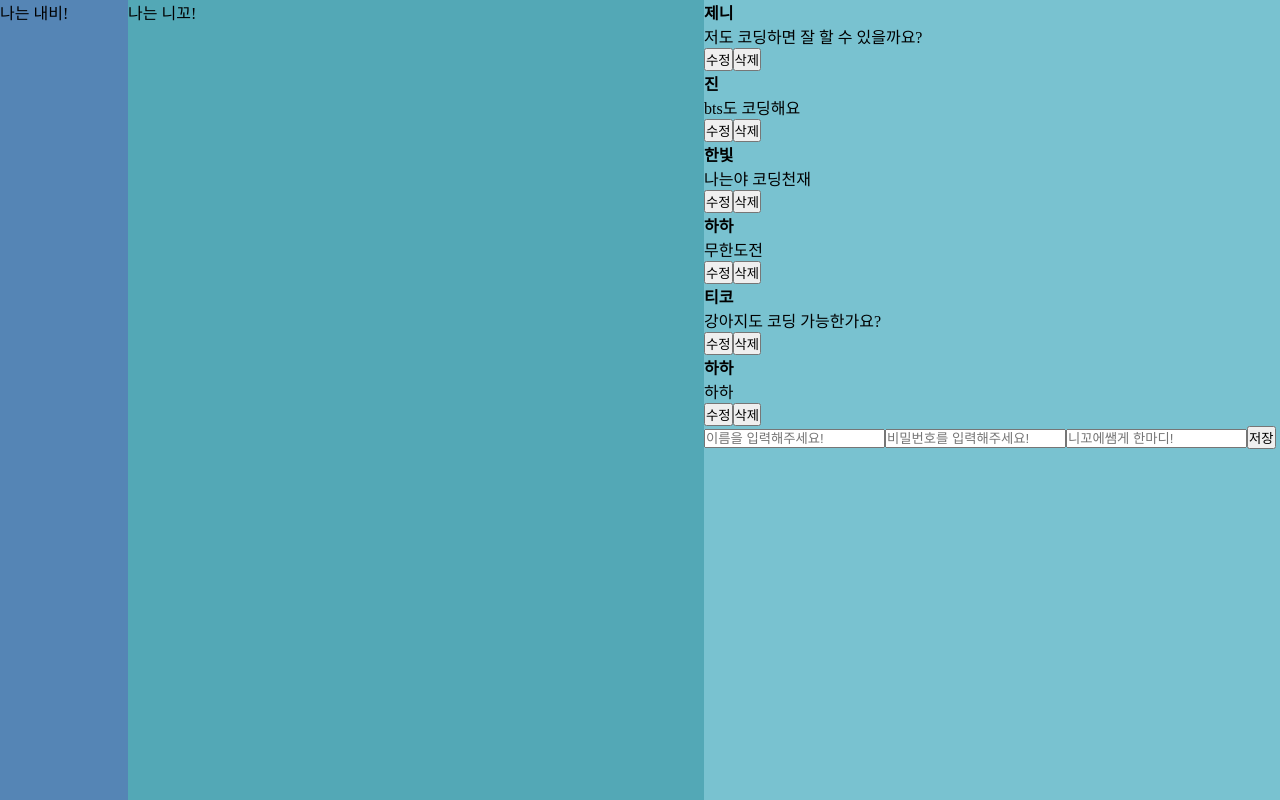
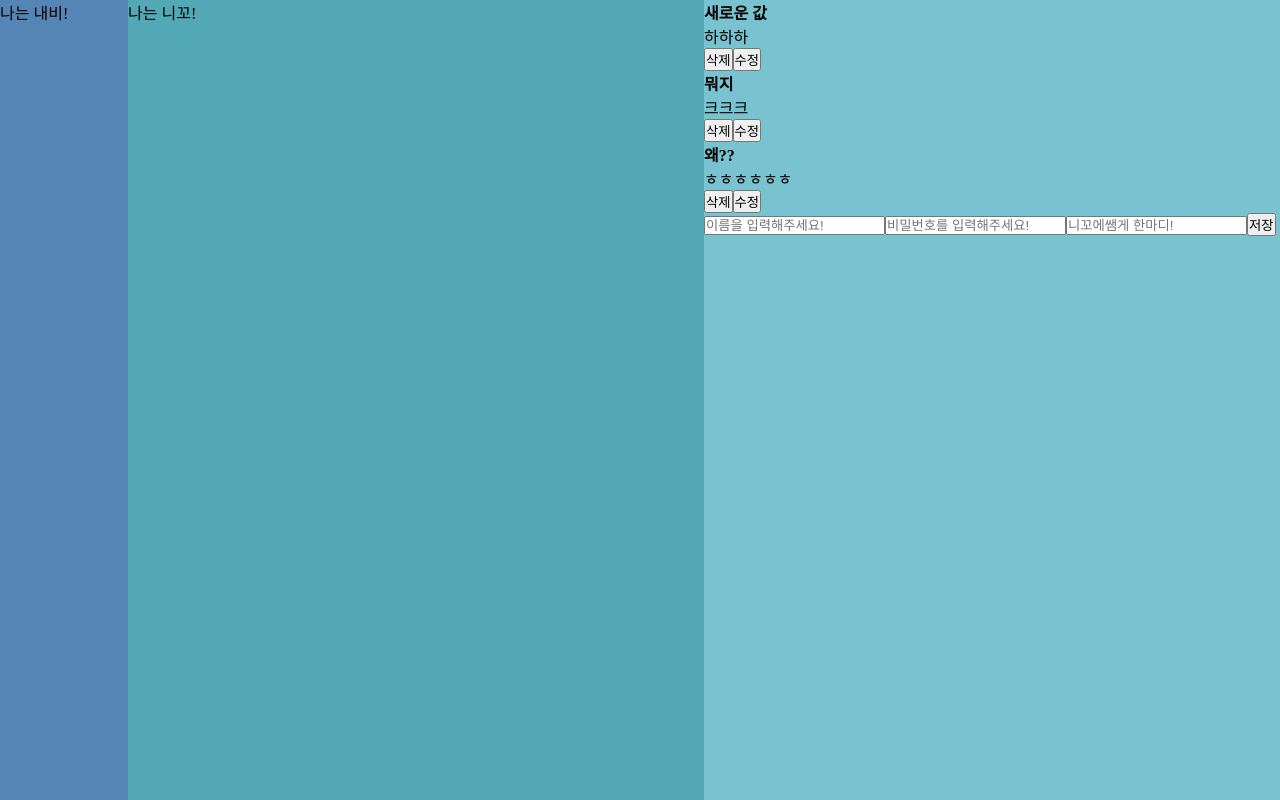
Before and after one commit to Booyah-Nico/Booyah, a React (Create React App) app: page / in a window 1280 px wide. Built offline with nearby package versions, Linux system fonts and the light colour scheme; data requests are answered from the project's data file.

Commit message:
patch complete

```diff
--- a/db.json
+++ b/db.json
@@ -1,40 +1,22 @@
 {
   "comments": [
     {
-      "id": "d775ea75-5594-4be8-a5e6-f3747434adef",
-      "name": "제니",
-      "content": "저도 코딩하면 잘 할 수 있을까요?",
+      "id": "76eb5005-c4d0-4550-a240-69225e50d394",
+      "name": "새로운 값",
+      "content": "하하하",
       "password": "1234"
     },
     {
-      "id": "7b47a379-b526-4865-ac00-4a86dec06584",
-      "name": "진",
-      "content": "bts도 코딩해요",
+      "id": "df75782e-3048-47fb-8c7a-9a5fa70ea783",
+      "name": "뭐지",
+      "content": "크크크",
       "password": "1234"
     },
     {
-      "id": "f1f77ff4-7037-4e4f-9d48-ad3a5ba264bd",
-      "name": "한빛",
-      "content": "나는야 코딩천재",
-      "password": "1234"
-    },
-    {
-      "id": "3d824e1e-e369-4c9f-9d9e-2b2919f20884",
-      "name": "하하",
-      "content": "무한도전",
-      "password": "1234"
-    },
-    {
-      "id": "24eb3d24-15fd-45fb-a60a-ebf4b3e76e39",
-      "name": "티코",
-      "content": "강아지도 코딩 가능한가요?",
-      "password": "1234"
-    },
-    {
-      "id": "e935d2cf-d5d1-4b7b-9da6-04bbc2890b6e",
-      "name": "하하",
-      "content": "하하",
-      "password": "1234"
+      "id": "7d1b7cb0-b78f-4c41-9742-db2f9de11760",
+      "name": "왜??",
+      "content": "ㅎㅎㅎㅎㅎㅎ",
+      "password": "123`"
     }
   ]
 }
--- a/src/components/CommentList.jsx
+++ b/src/components/CommentList.jsx
@@ -7,15 +7,15 @@ import {
 } from '../redux/modules/CommentsSlice';
 //컴포넌트
 import AddComment from './AddComment';
+import ModalEdit from './ModalEdit';
 
 const CommentList = () => {
   const dispatch = useDispatch();
   const { isLoading, error, comments } = useSelector((state) => state.comments);
 
-  const [editComment, setEditComment] = useState(comments.content);
-
-  const [edit, setEdit] = useState(false);
-  const [targetId, setTargetId] = useState(null);
+  const [editMode, setEditMode] = useState(false);
+  const [modalEditOpen, setModalEditOpen] = useState(false);
+  const [modalId, setModalId] = useState('');
 
   useEffect(() => {
     dispatch(__getComments());
@@ -29,20 +29,10 @@ const CommentList = () => {
     return <div>{error.message}</div>;
   }
 
-  const toggleEditing = () => setEdit((prev) => !prev);
-
-  const onChangeContent = (event) => {
-    const {
-      target: { value },
-    } = event;
-    setEditComment(value);
-  };
-
-  const onSubmitEdit = (event) => {
-    event.preventDefault();
-    dispatch(__patchComment({ editComment }));
-    setEdit(false);
-    console.log('수정하기버튼클릭');
+  const onModalOpenHandler = (event) => {
+    setModalEditOpen(true);
+    setModalId(event.target.name);
+    console.log(modalId);
   };
   return (
     <div>
@@ -50,31 +40,25 @@ const CommentList = () => {
         <div key={comment.id}>
           <h4>{comment.name}</h4>
           <p>{comment.content}</p>
+          <button onClick={() => dispatch(__deleteComment(comment.id))}>
+            삭제
+          </button>
 
-          {/* 💥수정모드 & 버튼💥 */}
-          {edit ? (
-            <>
-              <form onSubmit={onSubmitEdit}>
-                <input
-                  type='text'
-                  placeholder='수정할 내용을 입력해주세요'
-                  value={editComment}
-                  onChange={onChangeContent}
-                />
-                <input type='submit' value='수정하기' />
-              </form>
-              <button onClick={toggleEditing}>취소</button>
-            </>
-          ) : (
-            <>
-              <button onClick={toggleEditing}>수정</button>
-              <button onClick={() => dispatch(__deleteComment(comment.id))}>
-                삭제
-              </button>
-            </>
+          {/* 💥수정모드💥 */}
+          {editMode ? null : (
+            <button name={comment.id} onClick={onModalOpenHandler}>
+              수정
+            </button>
           )}
         </div>
       ))}
+      {modalEditOpen ? (
+        <ModalEdit
+          key={modalId}
+          modalId={modalId}
+          setModalEditOpen={setModalEditOpen}></ModalEdit>
+      ) : null}
+
       <AddComment />
     </div>
   );
--- /dev/null
+++ b/src/components/ModalEdit.jsx
@@ -0,0 +1,45 @@
+import React, { useEffect, useState } from 'react';
+import { useDispatch } from 'react-redux';
+import { __patchComment } from '../redux/modules/CommentsSlice';
+
+const ModalEdit = ({ modalId, setModalEditOpen }) => {
+  const dispatch = useDispatch();
+
+  const [editContent, setEditContent] = useState('');
+  const [inputId, setInputId] = useState('');
+
+  useEffect(() => {
+    if (modalId) {
+      setInputId(modalId);
+    }
+  }, [modalId]);
+  console.log('모달아이디는?', modalId);
+
+  const closeHandler = () => {
+    setModalEditOpen(false);
+  };
+
+  const onTransmitHandler = (event) => {
+    event.preventDefault();
+    dispatch(__patchComment({ id: inputId, content: editContent }));
+    setModalEditOpen(false);
+  };
+
+  return (
+    <>
+      <form onSubmit={onTransmitHandler}>
+        <input
+          type='text'
+          placeholder='수정할 내용을 입력해주세요'
+          onChange={(event) => {
+            const { value } = event.target;
+            setEditContent(value);
+          }}></input>
+        <button type='submit'>완료</button>
+        <button onClick={closeHandler}>취소</button>
+      </form>
+    </>
+  );
+};
+
+export default ModalEdit;
--- a/src/redux/modules/CommentsSlice.js
+++ b/src/redux/modules/CommentsSlice.js
@@ -47,7 +47,11 @@ export const __patchComment = createAsyncThunk(
   'comments/patcheComments',
   async (payload, thunkAPI) => {
     try {
-      const data = await axios.patch('http://localhost:3001/comments', payload);
+      const data = await axios.patch(
+        `http://localhost:3001/comments/${payload.id}`,
+        payload
+      );
+      console.log(data);
       return thunkAPI.fulfillWithValue(data.data);
     } catch (error) {
       return thunkAPI.rejectWithValue(error);
@@ -112,8 +116,12 @@ export const CommentsSlice = createSlice({
       state.isLoading = true;
     },
     [__patchComment.fulfilled]: (state, action) => {
-      state.isLoading = true;
-      state.comments.content = action.payload.content;
+      state.isLoading = false;
+      let newCont = state.comments.find(
+        (item) => item.id === action.payload.id
+      );
+      //id로 찾고, 찾은 객체만 바꿔줌(content)
+      newCont.content = action.payload.content;
     },
     [__patchComment.rejected]: (state, action) => {
       state.isLoading = false;
```
